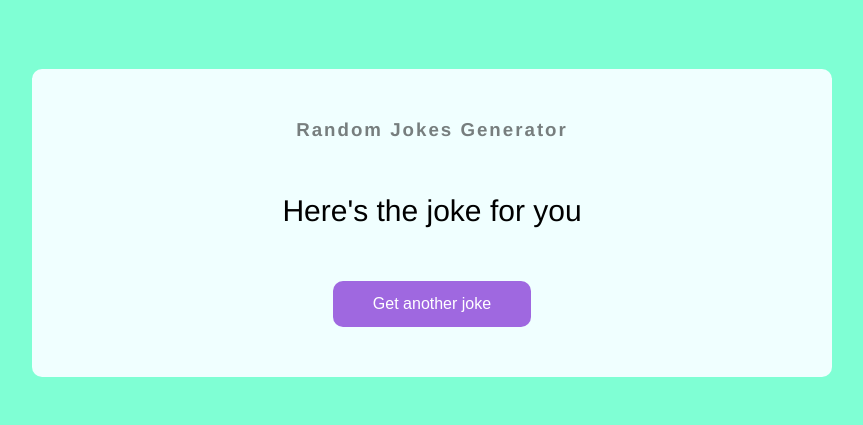
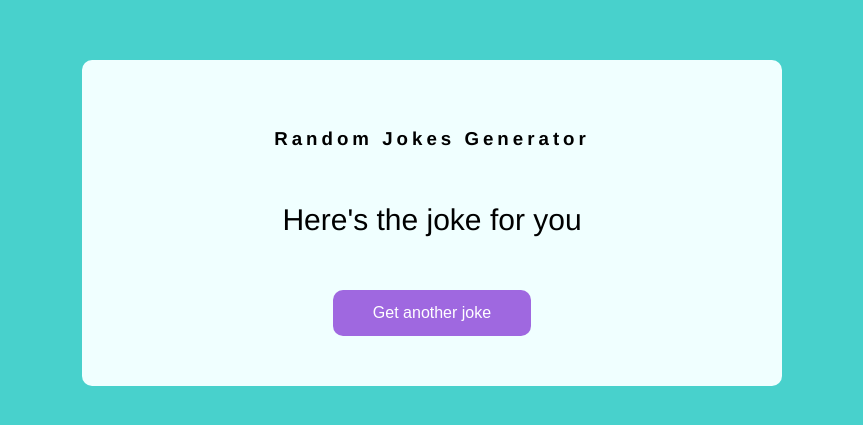
Before and after one commit to Pranav-95/Random-Joke-Generator, a plain HTML site: page index.html in a window 1280 px wide. Shown: the part 177-602 px from the top of the page, without its empty margins (208-1071 px from the left). Drawn offline with Linux system fonts and the light colour scheme; no server answers; a web font is replaced by a local one.

Commit message:
Changes made

```diff
--- a/index.html
+++ b/index.html
@@ -5,7 +5,7 @@
     <meta http-equiv="X-UA-Compatible" content="IE=edge">
     <meta name="viewport" content="width=device-width, initial-scale=1.0">
     <title>Random Jokes Generator</title>
-    <link rel="stylesheet" href="style.css">
+    <link rel="stylesheet" href="style.css">   <!-- Link CSS -->
 </head>
 <body>
 
@@ -18,6 +18,6 @@
             Get another joke
         </button>
     </div>
-    <script src="script.js"></script>
+    <script src="script.js"></script>    <!-- Link JS -->
 </body>
 </html>
--- a/script.js
+++ b/script.js
@@ -1,12 +1,12 @@
-const jokeEl = document.getElementById('joke');
-const get_joke = document.getElementById('get_joke');
+const jokeEl = document.getElementById('joke');          // div id = joke
+const get_joke = document.getElementById('get_joke');    // button id = get_joke
 
 get_joke.addEventListener('click', generateJoke);
 generateJoke();
 
-async function generateJoke(){
+async function generateJoke(){  // async makes a function return a Promise
     // call the icanhaz API
-    const jokeRes = await fetch('https://icanhazdadjoke.com/', {
+    const jokeRes = await fetch('https://icanhazdadjoke.com/', {      // await makes a function wait for a Promise
         headers: {
             'Accept': 'application/json'
 
@@ -14,7 +14,7 @@ async function generateJoke(){
         }
     });
 
-    const joke = await jokeRes.json();
+    const joke = await jokeRes.json();  // save
 
 
     jokeEl.innerHTML = joke.joke;
--- a/style.css
+++ b/style.css
@@ -1,17 +1,17 @@
-@import url('https://fonts.googleapis.com/css?family=Muli&display=swap');
+@import url('https://fonts.googleapis.com/css?family=Muli&display=swap');  /* import font */
 
 *{
-     box-sizing: border-box
+     box-sizing: border-box  /* padding & border are in width & height */
 
 }
 
 body {
-    background-color: aquamarine;
+    background-color: mediumturquoise;
     font-family: 'Franklin Gothic Medium', 'Arial Narrow', Arial, sans-serif;
-    display: flex;
-    align-items: center;
-    justify-content: center;
-    height: 100vh;
+    display: flex;    /* it will center allign the items */
+    align-items: center;  /* it will also center allign the elements */
+    justify-content: center; /* it will center allign, otherwise it will be in left side */
+    height: 100vh;   /* what will be the height */
     margin: 0;
 
 
@@ -20,18 +20,18 @@ body {
 
 .container {
     background-color: azure;
-    border-radius: 10px;
+    border-radius: 10px;  /* the curve in the corners */
     box-shadow: 0 10px 20px rgba(0, 0, 0, 0.1), 0 6px 6px rgba(0,0, 0, 0, 0.1);
-    padding: 50px 20px;
+    padding: 50px 20px;  /* what will be the size of the white box */
     max-width: 100%;
-    width: 800px;
+    width: 700px;
     text-align: center;
 }
 
 h3 {
-  margin: 0;
-  letter-spacing: 2px;
-  opacity: 0.5;
+  margin: 5;
+  letter-spacing: 4px;
+  opacity: 5;
 
 }
 
@@ -48,13 +48,13 @@ h3 {
   border-radius: 10px;
   box-shadow: 0 5px 15px rgba(0, 0, 0, 0.1), 0 6px 6px rgba(0,0, 0, 0, 0.1);
   color: #fff;
-  cursor: pointer;
+  cursor: pointer;  /* cursor will change */
   font-size: 16px;
   padding: 14px 40px;
 }
 
 .btn:active{
-  transform: scale(0.98);
+  transform: scale(0.98);   /* it will shrink while we click the button */
 }
 
 .btn:focus {
```
